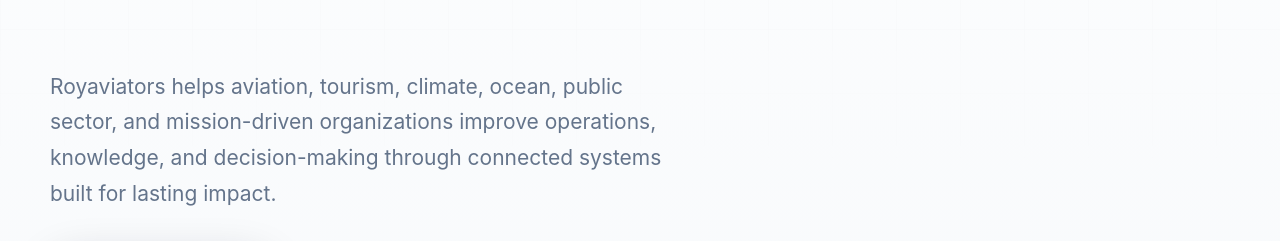
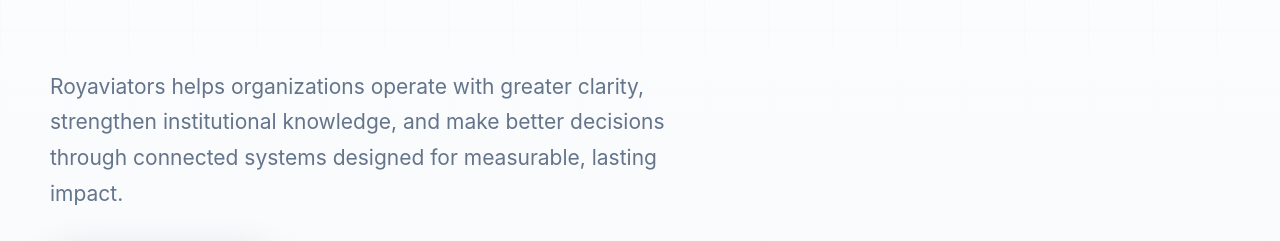
Before and after one commit to royaviators-creator/Royaviators, a Next.js app: page / in a window 1280 px wide. Shown: the part 675-916 px from the top of the page. Built offline with nearby package versions, Linux system fonts and the light colour scheme; no server answers.

Commit message:
Refine hero statement without industry list

```diff
--- a/components/Hero.tsx
+++ b/components/Hero.tsx
@@ -8,7 +8,7 @@ export function Hero() {
           <p className="eyebrow">{siteConfig.tagline}</p>
           <h1>Turn complexity into measurable impact.</h1>
           <p className="hero-subtitle">
-            Royaviators helps aviation, tourism, climate, ocean, public sector, and mission-driven organizations improve operations, knowledge, and decision-making through connected systems built for lasting impact.
+            Royaviators helps organizations operate with greater clarity, strengthen institutional knowledge, and make better decisions through connected systems designed for measurable, lasting impact.
           </p>
           <div className="hero-actions">
             <a className="btn btn-primary" href={strategySessionHref}>
```
